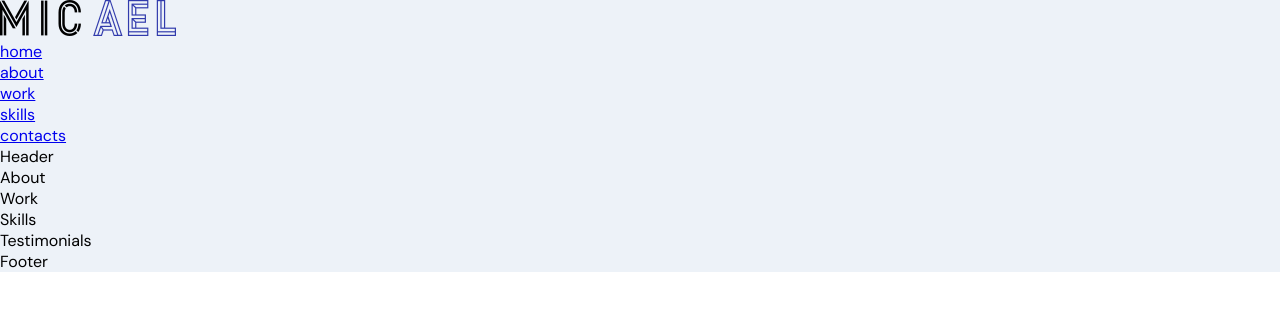
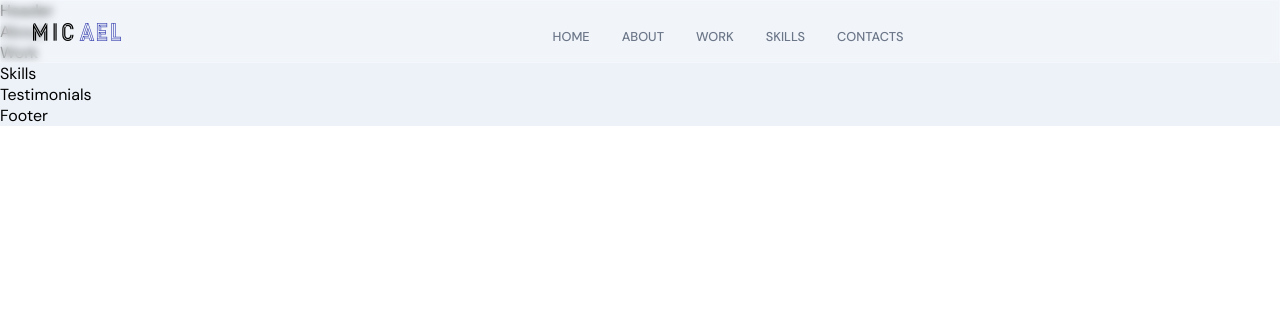
Before and after one commit to AmanBhanse/personal-portfolio, a React (Create React App) app in the folder frontend/: page / in a window 1280 px wide. Shown: the top 310 px of the page. Built offline with nearby package versions, Linux system fonts and the light colour scheme.

Commit message:
Implement navbar

```diff
--- a/frontend/src/components/NavBar/NavBar.jsx
+++ b/frontend/src/components/NavBar/NavBar.jsx
@@ -1,22 +1,48 @@
-import React from 'react'
+import React, { useState } from 'react'
 import './NavBar.scss'
-import {images} from '../../constants'
+import { images } from '../../constants'
+import { HiMenuAlt4, HiX } from 'react-icons/hi';
+import { motion } from 'framer-motion';
+
 const NavBar = () => {
+  const [toggle, setToggle] = useState(false)
   return (
-    <nav>
-      <div>
+    <nav className='app__navbar'>
+      <div className='app__navbar-logo'>
         <img src={images.logo} alt="Logo"></img>
       </div>
-      <ul>
-        {['home', 'about' , 'work' , 'skills' , 'contacts'].map( (item)=>{
-          return(
-            <li key={`link-${item}`}>
-              <div/>
+      <ul className='app__navbar-links'>
+        {['home', 'about', 'work', 'skills', 'contacts'].map((item) => {
+          return (
+            <li className='app__flex p-text' key={`link-${item}`}>
+              <div />
               <a href={`#${item}`}>{item}</a>
             </li>
           )
-        } )}
+        })}
       </ul>
+
+      <div className="app__navbar-menu">
+        <HiMenuAlt4 onClick={() => setToggle(true)} />
+
+        {toggle && (
+          <motion.div
+            whileInView={{ x: [300, 0] }}
+            transition={{ duration: 0.85, ease: 'easeOut' }}
+          >
+            <HiX onClick={() => setToggle(false)} />
+            <ul>
+              {['home', 'about', 'work', 'skills', 'contact'].map((item) => (
+                <li key={item}>
+                  <a href={`#${item}`} onClick={() => setToggle(false)}>
+                    {item}
+                  </a>
+                </li>
+              ))}
+            </ul>
+          </motion.div>
+        )}
+      </div>
     </nav>
   )
 }
--- a/frontend/src/components/NavBar/NavBar.scss
+++ b/frontend/src/components/NavBar/NavBar.scss
@@ -0,0 +1,150 @@
+.app__navbar {
+    width: 100%;
+    display: flex;
+    justify-content: space-between;
+    align-items: center;
+    padding: 1rem 2rem;
+    background-color: rgba(255, 255, 255, 0.25);
+    backdrop-filter: blur(4px);
+    -webkit-backdrop-filter: blur(4px);
+    border: 1px solid rgba(255, 255, 255, 0.18);
+    position: fixed;
+    z-index: 2;
+}
+
+.app__navbar-logo {
+    display: flex;
+    justify-content: flex-start;
+    align-items: center;
+
+    img {
+        width: 50%;
+        height: 50%;
+    }
+}
+
+.app__navbar-links {
+    flex: 1;
+    display: flex;
+    justify-content: center;
+    align-items: center;
+
+    list-style: none;
+
+    li {
+        margin: 0 1rem;
+        cursor: pointer;
+        flex-direction: column;
+
+        div {
+            width: 5px;
+            height: 5px;
+            background-color: transparent;
+            border-radius: 50%;
+            margin-bottom: 5px;
+        }
+
+        a {
+            color: var(--gray-colorray);
+            text-decoration: none;
+            flex-direction: column;
+            text-transform: uppercase;
+            font-weight: 500;
+
+            transition: all 0.3s ease-in-out;
+
+            &:hover {
+                color: var(--secondary-color);
+            }
+        }
+
+        &:hover {
+            div {
+                background-color: var(--secondary-color);
+            }
+        }
+    }
+
+    @media screen and (max-width : 900px) {
+        display: none;
+    }
+}
+
+.app__navbar-menu {
+    width: 35px;
+    height: 35px;
+
+    svg {
+        width: 70%;
+        height: 70%;
+
+    }
+
+    div {
+        position: fixed;
+        top: 0;
+        bottom: 0;
+        right: 0;
+        z-index: 5;
+
+        padding: 1rem;
+        width: 80%;
+        height: 100vh;
+
+        display: flex;
+        justify-content: flex-end;
+        align-items: flex-end;
+        flex-direction: column;
+        background: url('../../assets/bgWhite.png');
+        background-color: var(--white-color);
+        background-size: cover;
+        background-repeat: repeat;
+        box-shadow: 0 0 20px rgba(168, 168, 168, 0.15);
+
+
+        svg {
+            width: 35px;
+            height: 35px;
+            color: var(--secondary-color);
+            margin: 0.5rem 1rem;
+
+        }
+
+        ul {
+            list-style: none;
+            margin: 0;
+            padding: 0;
+            height: 100%;
+            width: 100%;
+            display: flex;
+            justify-content: flex-start;
+            align-items: flex-start;
+            flex-direction: column;
+
+            li {
+                margin: 1rem;
+
+                a {
+                    color: var(--gray-color);
+                    text-decoration: none;
+                    font-size: 1rem;
+                    text-transform: uppercase;
+                    font-weight: 500;
+
+                    transition: all 0.3s ease-in-out;
+
+                    &:hover {
+                        color: var(--secondary-color);
+                    }
+
+                }
+            }
+        }
+        @media screen and (min-width : 900px) {
+            display :none;
+        }
+    }
+    @media screen and (min-width : 900px) {
+        display :none;
+    }
+}
```
